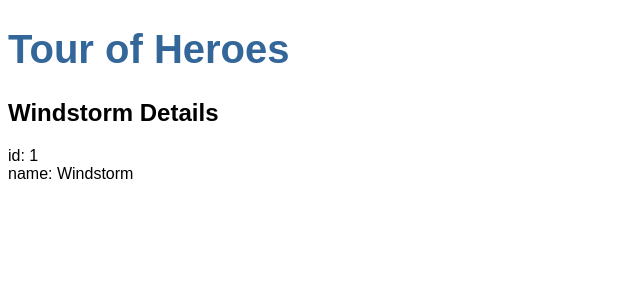
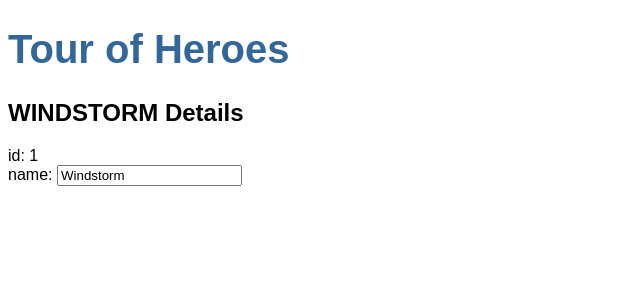
Before and after one commit to darkn3rd/angular-tour-of-heroes, an Angular app: page / in a window 1280 px wide. Shown: the top 300 px of the page, without its empty margins (0-640 px from the left). Built offline with nearby package versions, Linux system fonts and the light colour scheme.

Commit message:
heroes editor 3: forms, 2-way binding

```diff
--- a/src/app/app.module.ts
+++ b/src/app/app.module.ts
@@ -1,5 +1,6 @@
 import { BrowserModule } from '@angular/platform-browser';
 import { NgModule } from '@angular/core';
+import { FormsModule } from '@angular/forms'; // <-- NgModel lives here
 
 import { AppComponent } from './app.component';
 import { HeroesComponent } from './heroes/heroes.component';
@@ -10,7 +11,8 @@
     HeroesComponent
   ],
   imports: [
-    BrowserModule
+    BrowserModule,
+    FormsModule
   ],
   providers: [],
   bootstrap: [AppComponent]
--- a/src/app/heroes/heroes.component.html
+++ b/src/app/heroes/heroes.component.html
@@ -1,3 +1,7 @@
-<h2>{{hero.name}} Details</h2>
+<h2>{{hero.name | uppercase}} Details</h2>
 <div><span>id: </span>{{hero.id}}</div>
-<div><span>name: </span>{{hero.name}}</div>
+<div>
+  <label>name:
+    <input [(ngModel)]="hero.name" placeholder="name">
+  </label>
+</div>
```
